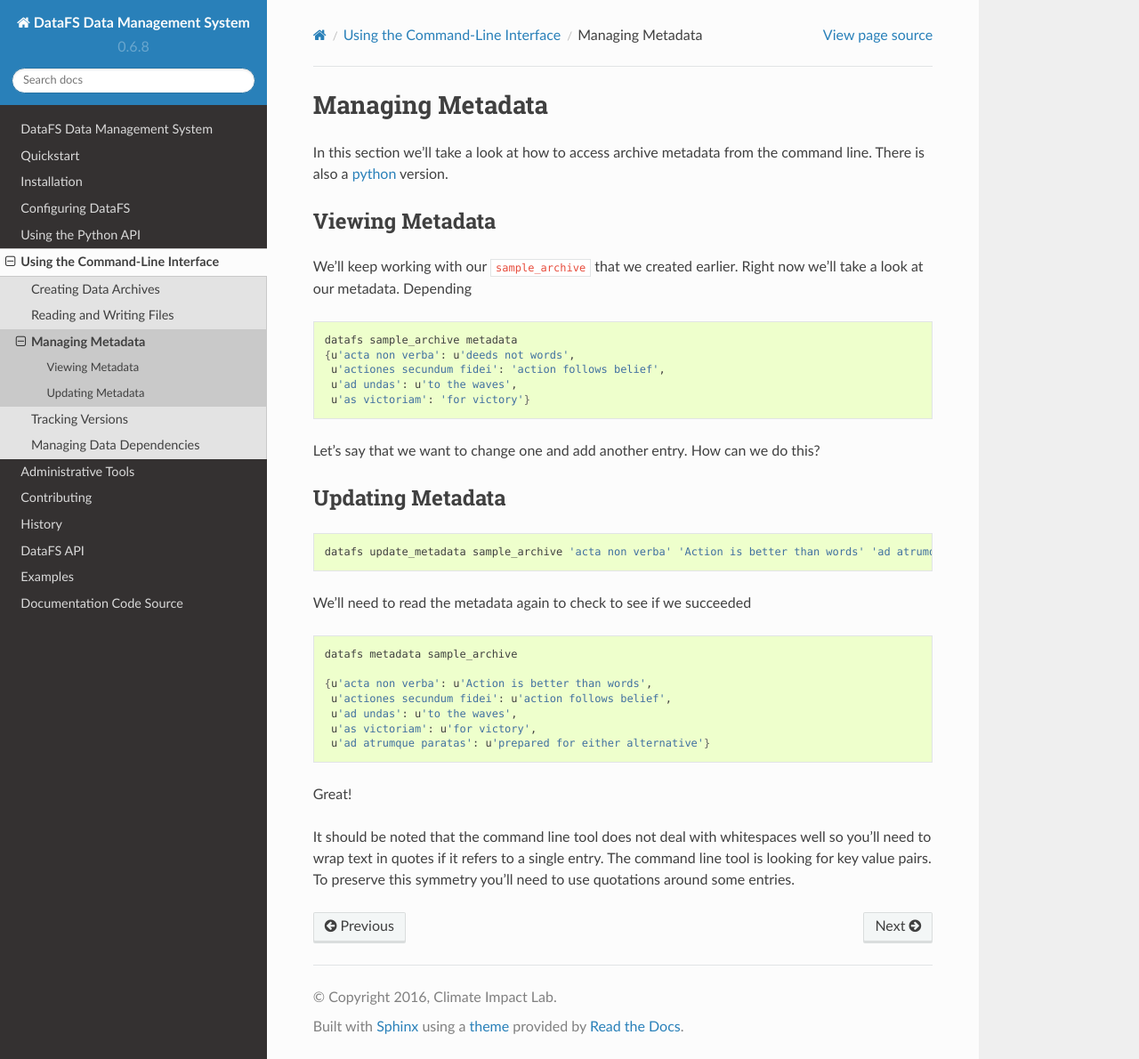
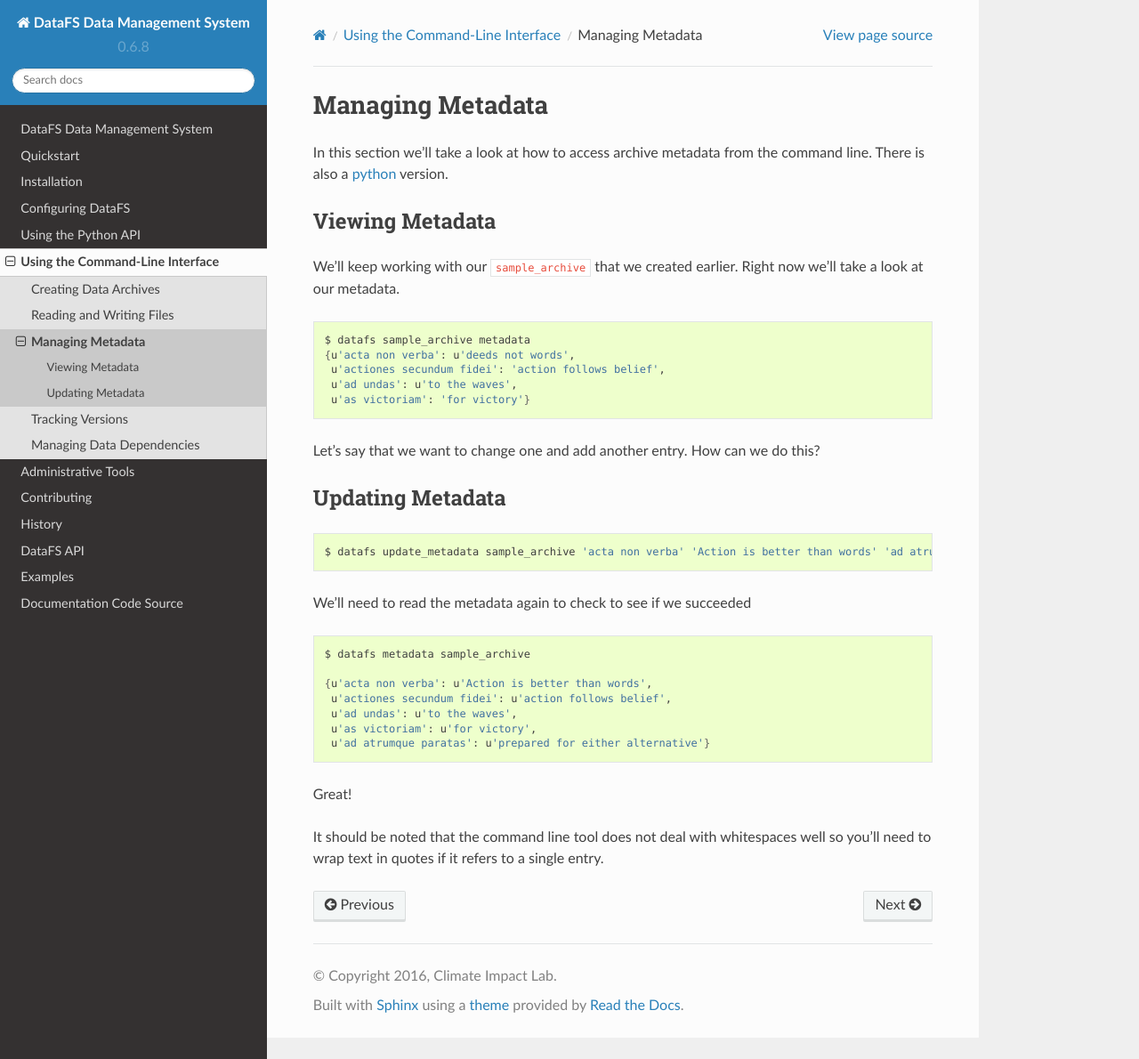
Before and after one commit to ClimateImpactLab/DataFS, a Sphinx documentation site: the page built from docs/cli.metadata.rst, in a window 1280 px wide and 1190 px high. Shown: the whole window at 89% size. Built offline with Sphinx 7.4.7 and the Read the Docs theme 2.0.0, drawn with Linux system fonts in a browser that asks for light colours; the version number is read from the project's files by our own code.

Commit message:
make edits to docs

```diff
--- a/docs/cli.creating_archives.rst
+++ b/docs/cli.creating_archives.rst
@@ -29,7 +29,7 @@ If you have more than one authority, you will need to specify an authority on ar
 
 .. code-block:: bash
 
-	datafs create my_archive_name --authority_name "my_authority"
+	$ datafs create my_archive_name --authority_name "my_authority"
 
 
 Adding Metadata
--- a/docs/cli.io.rst
+++ b/docs/cli.io.rst
@@ -14,12 +14,12 @@ We'll assume you have your api configured with a manager and an authority. Check
 Listing Archives
 ----------------
 
-If I want to first check to see if I have any archives I can use the `list` command. Here we see we don't currently have any archives
+If I want to first check to see if I have any archives I can use the `filter` command. Here we see we don't currently have any archives
 
 
 .. code-block:: bash
 
-	datafs list
+	datafs filter
 	[]
 
 So let's create an archive so we have something to work with.
@@ -34,7 +34,7 @@ Now when we list we see our archive. Great!
 
 .. code-block:: bash
 
-	datafs list
+	datafs filter
 	[<DataArchive osfs://sample_archive>]
 
 
--- a/docs/cli.metadata.rst
+++ b/docs/cli.metadata.rst
@@ -13,11 +13,11 @@ Viewing Metadata
 ----------------
 
 
-We'll keep working with our ``sample_archive`` that we created earlier. Right now we'll take a look at our metadata. Depending
+We'll keep working with our ``sample_archive`` that we created earlier. Right now we'll take a look at our metadata.
 
 .. code-block:: bash
 
-	datafs sample_archive metadata
+	$ datafs sample_archive metadata
 	{u'acta non verba': u'deeds not words',
 	 u'actiones secundum fidei': 'action follows belief',
 	 u'ad undas': u'to the waves',
@@ -33,7 +33,7 @@ Updating Metadata
 
 .. code-block:: bash
 
-	datafs update_metadata sample_archive 'acta non verba' 'Action is better than words' 'ad atrumque paratas' 'prepared for either alternative'
+	$ datafs update_metadata sample_archive 'acta non verba' 'Action is better than words' 'ad atrumque paratas' 'prepared for either alternative'
 
 
 
@@ -42,7 +42,7 @@ We'll need to read the metadata again to check to see if we succeeded
 
 .. code-block:: bash
 
-	datafs metadata sample_archive
+	$ datafs metadata sample_archive
 
 	{u'acta non verba': u'Action is better than words',
 	 u'actiones secundum fidei': u'action follows belief',
@@ -53,4 +53,4 @@ We'll need to read the metadata again to check to see if we succeeded
 
 Great!
 
-It should be noted that the command line tool does not deal with whitespaces well so you'll need to wrap text in quotes if it refers to a single entry. The command line tool is looking for key value pairs. To preserve this symmetry you'll need to use quotations around some entries.
+It should be noted that the command line tool does not deal with whitespaces well so you'll need to wrap text in quotes if it refers to a single entry.
--- a/docs/pythonapi.io.rst
+++ b/docs/pythonapi.io.rst
@@ -104,7 +104,7 @@ If you are working with certain packages like pandas, or xarray that need a file
 Downloading Streaming Objects
 -----------------------------
 
-Now reading a streaming object is similar a regular file object but generate a file path that is
+Reading a streaming object is similar to reading a regular file object but we generate a file path that is
 then passed to the package you are using for reading and writing. In this case we are using xarray so we'll use our
 :py:meth:`~datafs.core.data_archive.DataArchive.get_local_path` and xarray's `open_dataset <http://xarray.pydata.org/en/stable/generated/xarray.open_dataset.html>`_ method
 
```
Also changed, not shown: other parts of docs/cli.creating_archives.rst (+2 -2 lines).
